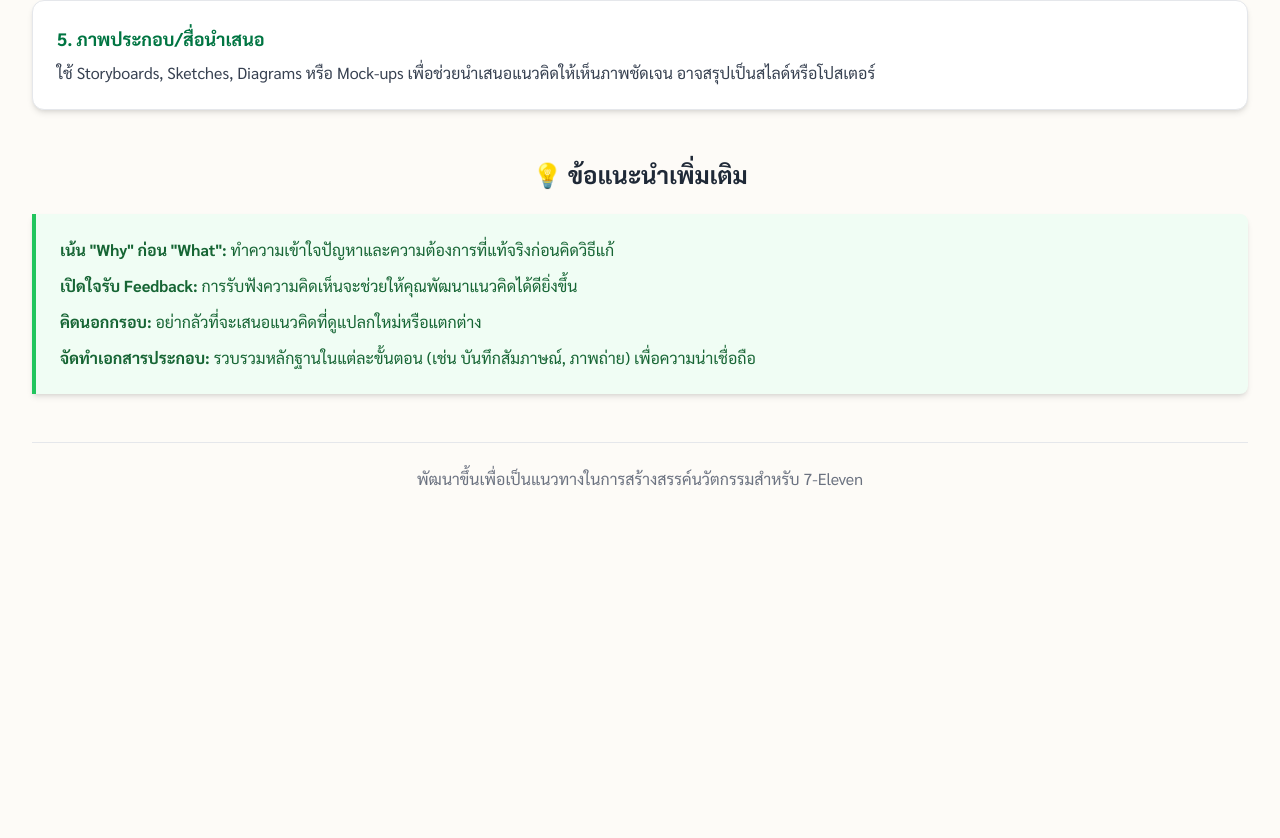
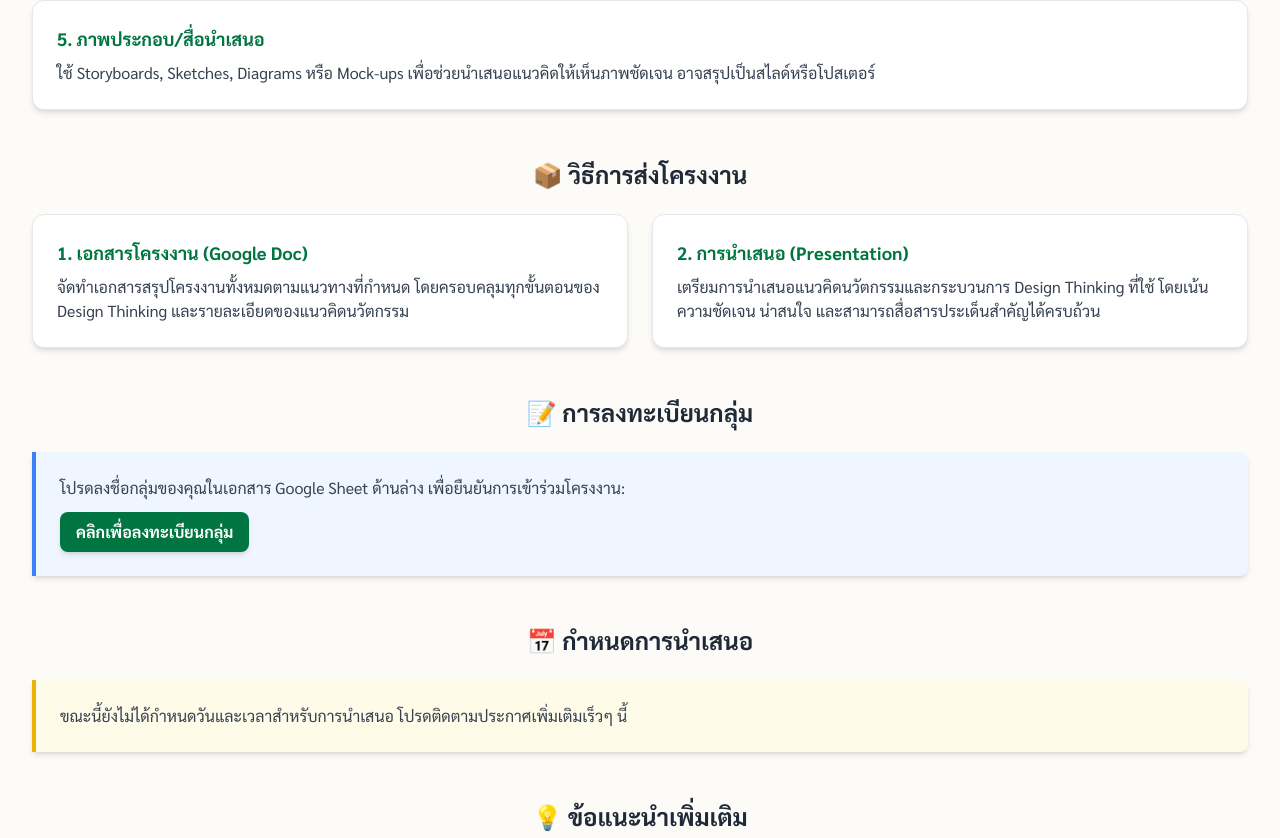
Before and after one commit to oakabc/project711, a plain HTML site: page index.html in a window 1280 px wide. Shown: the part 1802-2640 px from the top of the page. Before the commit the page ends 2325 px from the top, so only its background shows below. Drawn offline with nearby package versions, Linux system fonts and the light colour scheme.

Commit message:
Update index.html
- เพิ่ม link ไปเพื่อลงทะเบียน
- เพิ่ม section กำหนดการ

```diff
--- a/index.html
+++ b/index.html
@@ -10,8 +10,8 @@
     <link rel="preconnect" href="https://fonts.gstatic.com" crossorigin>
     <link href="https://fonts.googleapis.com/css2?family=sarabun:wght@400;700&display=swap" rel="stylesheet">
     <!-- Chosen Palette: Warm Neutrals -->
-    <!-- Application Structure Plan: The application is structured as a single-page interactive guide. The core is a horizontal, clickable 5-step stepper representing the Design Thinking process. This allows users to navigate non-linearly. Clicking a step dynamically updates a central content area below, showing detailed information for that step. This focused-view approach prevents information overload. The structure begins with the project's objective, followed by a visual chart for the scoring criteria, the main interactive process guide, and concludes with the final deliverable requirements and recommendations. This flow was chosen to transform the static document into an engaging, step-by-step learning journey that is intuitive and mirrors the project's own logical progression. -->
-    <!-- Visualization & Content Choices: 1. Scoring Criteria: Presented as a Chart.js Donut chart to visually and quickly communicate the 50/50 weighting between Process and Concept, which is more engaging than text. Interaction includes tooltips on hover. 2. Design Thinking Process: A custom-built interactive stepper using styled HTML divs and Tailwind CSS. Unicode characters are used for icons. This serves as the main navigation, allowing users to select a stage. This is more interactive and visually appealing than a simple list. 3. Step Details & Deliverables: Content is organized into styled cards using HTML and Tailwind. This content is dynamically updated via JavaScript based on user interaction with the stepper, ensuring the interface remains clean and focused. This method was chosen for its clarity and ability to handle structured text effectively. -->
+    <!-- Application Structure Plan: The application is structured as a single-page interactive guide. The core is a horizontal, clickable 5-step stepper representing the Design Thinking process. This allows users to navigate non-linearly. Clicking a step dynamically updates a central content area below, showing detailed information for that step. This focused-view approach prevents information overload. The structure begins with the project's objective, followed by a visual chart for the scoring criteria, the main interactive process guide, and concludes with the final deliverable requirements, submission methods, group registration, presentation schedule, and recommendations. This flow was chosen to transform the static document into an engaging, step-by-step learning journey that is intuitive and mirrors the project's own logical progression. -->
+    <!-- Visualization & Content Choices: 1. Scoring Criteria: Presented as a Chart.js Donut chart to visually and quickly communicate the 50/40/10 weighting between Process, Concept, and Presentation, which is more engaging than text. Interaction includes tooltips on hover. 2. Design Thinking Process: A custom-built interactive stepper using styled HTML divs and Tailwind CSS. Unicode characters are used for icons. This serves as the main navigation, allowing users to select a stage. This is more interactive and visually appealing than a simple list. 3. Step Details & Deliverables: Content is organized into styled cards using HTML and Tailwind. This content is dynamically updated via JavaScript based on user interaction with the stepper, ensuring the interface remains clean and focused. This method was chosen for its clarity and ability to handle structured text effectively. -->
     <!-- CONFIRMATION: NO SVG graphics used. NO Mermaid JS used. -->
     <style>
         body {
@@ -46,8 +46,8 @@
     <div class="container mx-auto p-4 sm:p-6 lg:p-8">
 
         <header class="text-center mb-8">
-            <h1 class="text-3xl sm:text-4xl font-bold text-[#007542]">โครงงานนวัตกรรม 7-Eleven</h1>
-            <p class="text-lg sm:text-xl mt-2 text-gray-600">แนวทางพัฒนานวัตกรรมด้วยกระบวนการ Design Thinking</p>
+            <h1 class="text-3xl sm:text-4xl font-bold text-[#007542]">1301107 : Engineering and Technology Project</h1>
+            <p class="text-lg sm:text-xl mt-2 text-gray-600">โครงงานนวัตกรรม 7-Eleven</p>
         </header>
 
         <main>
@@ -64,7 +64,7 @@
                     <div class="chart-container">
                         <canvas id="scoringChart"></canvas>
                     </div>
-                    <p class="text-center mt-4 text-gray-600">โครงงานจะถูกประเมินจาก 2 ส่วนหลักในสัดส่วนที่เท่ากัน เพื่อให้ความสำคัญทั้งกระบวนการและการผลลัพธ์ของแนวคิด</p>
+                    <p class="text-center mt-4 text-gray-600">โครงงานจะถูกประเมินจาก 3 ส่วนหลัก ได้แก่ กระบวนการ Design Thinking (50%), ผลงานนวัตกรรม (Concept) (40%) และการนำเสนอ (10%)</p>
                 </div>
             </section>
 
@@ -100,6 +100,39 @@
                         <h3 class="font-bold text-lg mb-2 text-[#007542]">5. ภาพประกอบ/สื่อนำเสนอ</h3>
                         <p class="text-gray-700">ใช้ Storyboards, Sketches, Diagrams หรือ Mock-ups เพื่อช่วยนำเสนอแนวคิดให้เห็นภาพชัดเจน อาจสรุปเป็นสไลด์หรือโปสเตอร์</p>
                     </div>
+                </div>
+            </section>
+
+            <section id="submission-methods" class="mb-12">
+                <h2 class="text-2xl font-bold text-center mb-6 text-gray-800">📦 วิธีการส่งโครงงาน</h2>
+                <div class="grid md:grid-cols-2 gap-6">
+                    <div class="bg-white p-6 rounded-xl shadow-md border border-gray-200">
+                        <h3 class="font-bold text-lg mb-2 text-[#007542]">1. เอกสารโครงงาน (Google Doc)</h3>
+                        <p class="text-gray-700">จัดทำเอกสารสรุปโครงงานทั้งหมดตามแนวทางที่กำหนด โดยครอบคลุมทุกขั้นตอนของ Design Thinking และรายละเอียดของแนวคิดนวัตกรรม</p>
+                    </div>
+                    <div class="bg-white p-6 rounded-xl shadow-md border border-gray-200">
+                        <h3 class="font-bold text-lg mb-2 text-[#007542]">2. การนำเสนอ (Presentation)</h3>
+                        <p class="text-gray-700">เตรียมการนำเสนอแนวคิดนวัตกรรมและกระบวนการ Design Thinking ที่ใช้ โดยเน้นความชัดเจน น่าสนใจ และสามารถสื่อสารประเด็นสำคัญได้ครบถ้วน</p>
+                    </div>
+                </div>
+            </section>
+
+            <section id="group-registration" class="mb-12">
+                <h2 class="text-2xl font-bold text-center mb-6 text-gray-800">📝 การลงทะเบียนกลุ่ม</h2>
+                <div class="bg-blue-50 border-l-4 border-blue-500 text-blue-800 p-6 rounded-r-lg shadow-md">
+                    <p class="text-gray-700 mb-3">โปรดลงชื่อกลุ่มของคุณในเอกสาร Google Sheet ด้านล่าง เพื่อยืนยันการเข้าร่วมโครงงาน:</p>
+                    <a href="https://docs.google.com/spreadsheets/d/1bgOY5yVtmaqbc7d_70IiQWX7KDJckMoX/edit?gid=160736740#gid=160736740" target="_blank" class="inline-block bg-[#007542] hover:bg-[#005a34] text-white font-bold py-2 px-4 rounded-lg shadow-md transition duration-300 ease-in-out">
+                        คลิกเพื่อลงทะเบียนกลุ่ม
+                    </a>
+                </div>
+            </section>
+
+            <section id="presentation-schedule" class="mb-12">
+                <h2 class="text-2xl font-bold text-center mb-6 text-gray-800">📅 กำหนดการนำเสนอ</h2>
+                <div class="bg-yellow-50 border-l-4 border-yellow-500 text-yellow-800 p-6 rounded-r-lg shadow-md">
+                    <p class="text-gray-700">
+                        ขณะนี้ยังไม่ได้กำหนดวันและเวลาสำหรับการนำเสนอ โปรดติดตามประกาศเพิ่มเติมเร็วๆ นี้
+                    </p>
                 </div>
             </section>
 
@@ -265,15 +298,17 @@
             new Chart(ctx, {
                 type: 'doughnut',
                 data: {
-                    labels: ['กระบวนการ Design Thinking', 'ผลงานนวัตกรรม (Concept)'],
+                    labels: ['กระบวนการ Design Thinking', 'ผลงานนวัตกรรม (Concept)', 'การนำเสนอ'],
                     datasets: [{
                         label: 'สัดส่วนคะแนน',
-                        data: [50, 50],
+                        data: [50, 40, 10], /* Updated data: 50% Process, 40% Concept, 10% Presentation */
                         backgroundColor: [
                             'rgba(0, 117, 66, 0.8)',
-                            'rgba(252, 194, 48, 0.9)'
+                            'rgba(252, 194, 48, 0.9)',
+                            'rgba(100, 149, 237, 0.8)' /* New color for Presentation */
                         ],
                         borderColor: [
+                            '#ffffff',
                             '#ffffff',
                             '#ffffff'
                         ],
```
